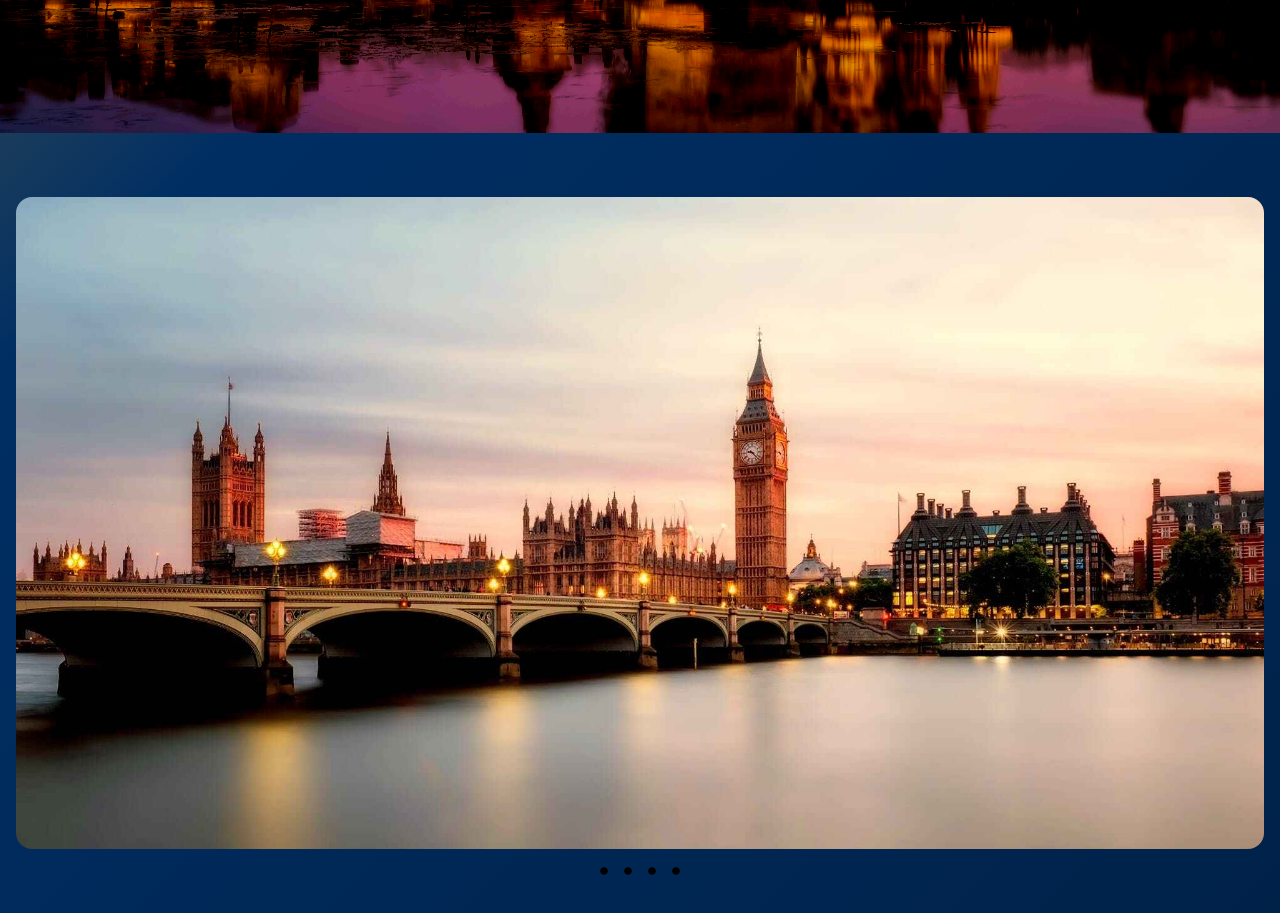
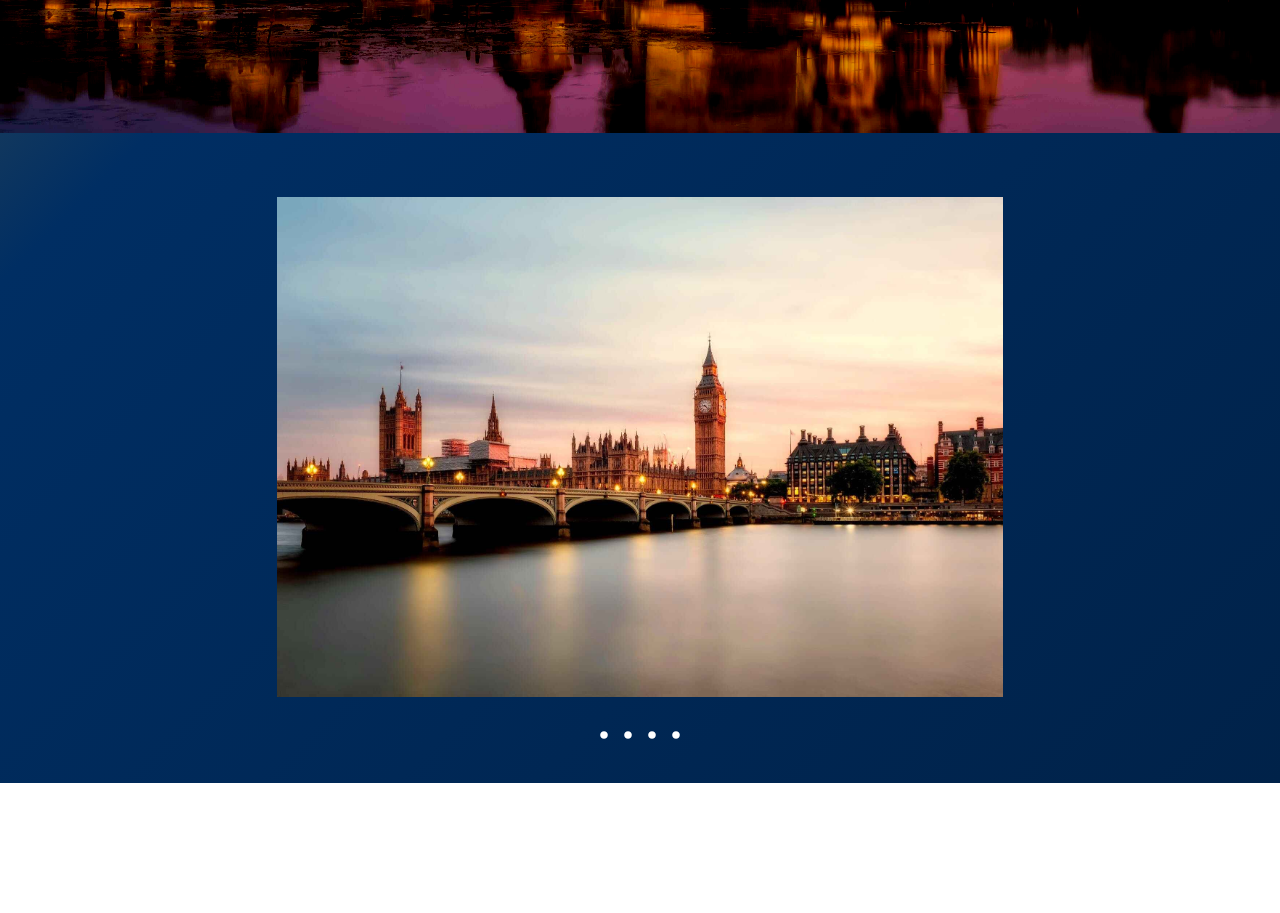
Before and after one commit to LeslieLopez25/react-travel, a React (Create React App) app: page / in a window 1280 px wide. Shown: the part 2640-3553 px from the top of the page. After the commit the page ends 3423 px from the top, so only its background shows below. Built offline with nearby package versions, Linux system fonts and the light colour scheme.

Commit message:
Updated image carousel component

```diff
--- a/src/components/ImageCarousel/imageCarousel.styles.css
+++ b/src/components/ImageCarousel/imageCarousel.styles.css
@@ -1,6 +1,6 @@
 .image-container {
     max-width: 1400px;
-    height: 780px;
+    height: 650px;
     width: 100%;
     margin: auto;
     padding-top: 4rem;
@@ -8,7 +8,10 @@
     padding-left: 1rem;
     padding-right: 1rem;
     position: relative;
-    display: inline-block;
+    display: grid;
+    grid-template-rows: auto 1fr;
+    grid-gap: 1rem;
+    justify-items: center;
     background: linear-gradient(-45deg, #002147, #002e63, #daa520, #ffcc33);
     background-size: 400%;
     animation: bg-animation 5s infinite alternate;
@@ -25,11 +28,12 @@
 }
 
 .image-cover {
-    width: 100%;
-    height: 100%;
+    width: 1000px;
+    height: 500px;
     border-radius: 1rem;
     background-position: center;
-    background-size: cover;
+    background-size: contain;
+    background-repeat: no-repeat;
     transition-duration: 0.5s;
 }
 
@@ -74,9 +78,9 @@
 .slide-indicator {
     display: flex;
     justify-content: center;
-    top: 1rem;
     padding-top: 0.5rem;
     padding-bottom: 0.5rem;
+    color: #fff;
 }
 
 .slider {
```
